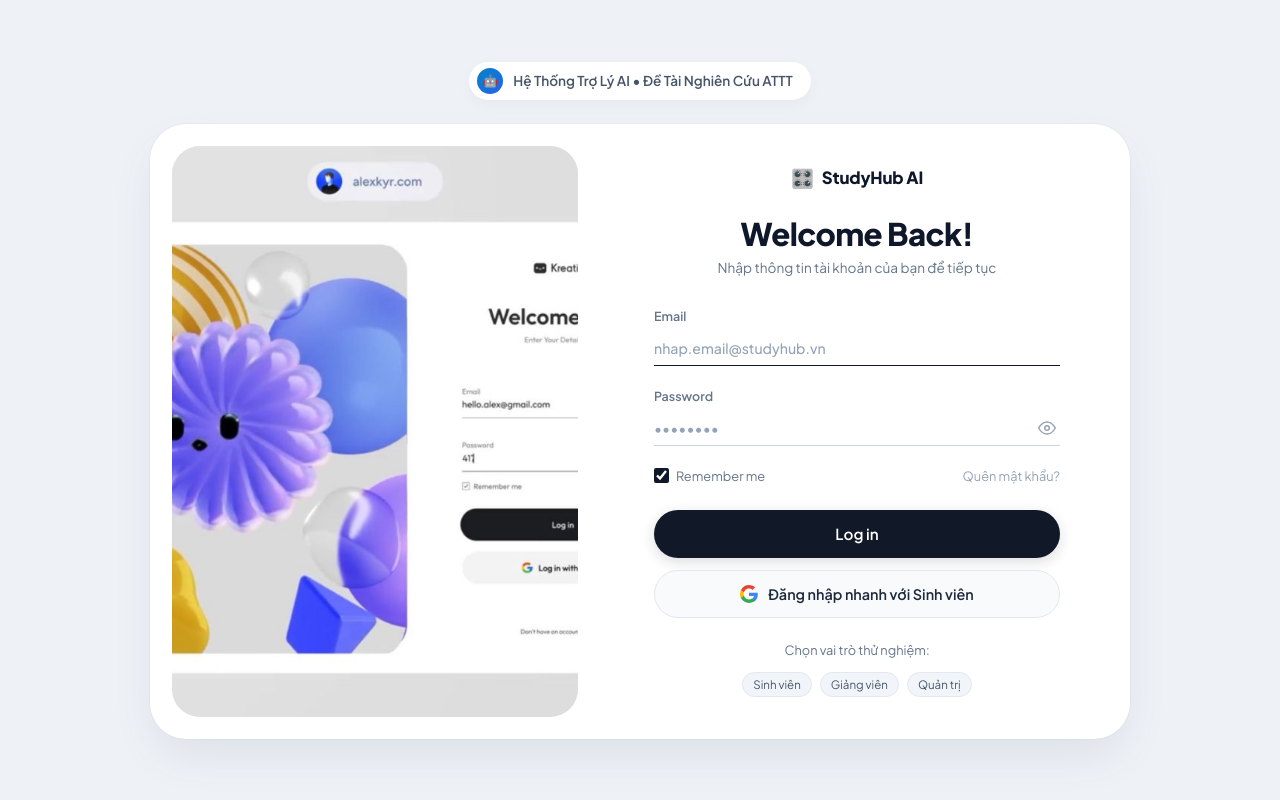
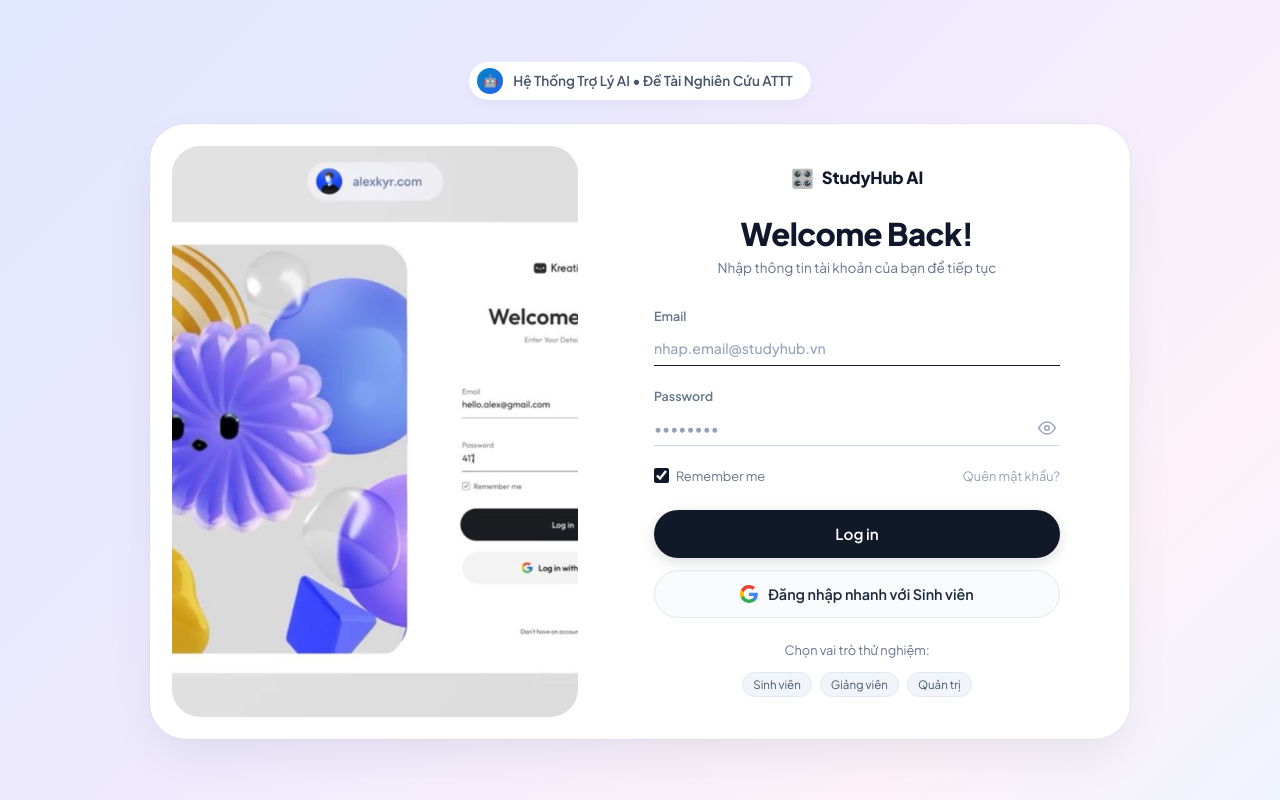
Before and after one commit to trinhphuong26052006-crypto/khung_baove_dulieu_cho_troly_AI_trongnhatruong, a PHP site: page /web/assistant/login.php in a window 1280 px wide. Run offline with PHP 8.4, Linux system fonts and the light colour scheme.

Commit message:
Thao: Dong bo mau nen gradient Zynovate cho ca trang Login va trang Setup

```diff
--- a/web/assistant/login.php
+++ b/web/assistant/login.php
@@ -85,7 +85,7 @@ if (!file_exists(__DIR__ . '/' . $customImage)) {
             margin: 0;
             padding: 0;
             min-height: 100vh;
-            background: #eef1f6;
+            background: linear-gradient(135deg, #e0e7ff 0%, #ede9fe 40%, #fdf2f8 80%, #f0f4ff 100%);
             font-family: 'Plus Jakarta Sans', -apple-system, BlinkMacSystemFont, sans-serif;
             display: flex;
             align-items: center;
--- a/web/assistant/setup.php
+++ b/web/assistant/setup.php
@@ -47,7 +47,7 @@ if ($_SERVER['REQUEST_METHOD'] === 'POST') {
         .setup-page-bg {
             min-height: 100vh;
             width: 100vw;
-            background: #f4f7fc;
+            background: linear-gradient(135deg, #e0e7ff 0%, #ede9fe 40%, #fdf2f8 80%, #f0f4ff 100%);
             display: flex;
             align-items: center;
             justify-content: center;
```
